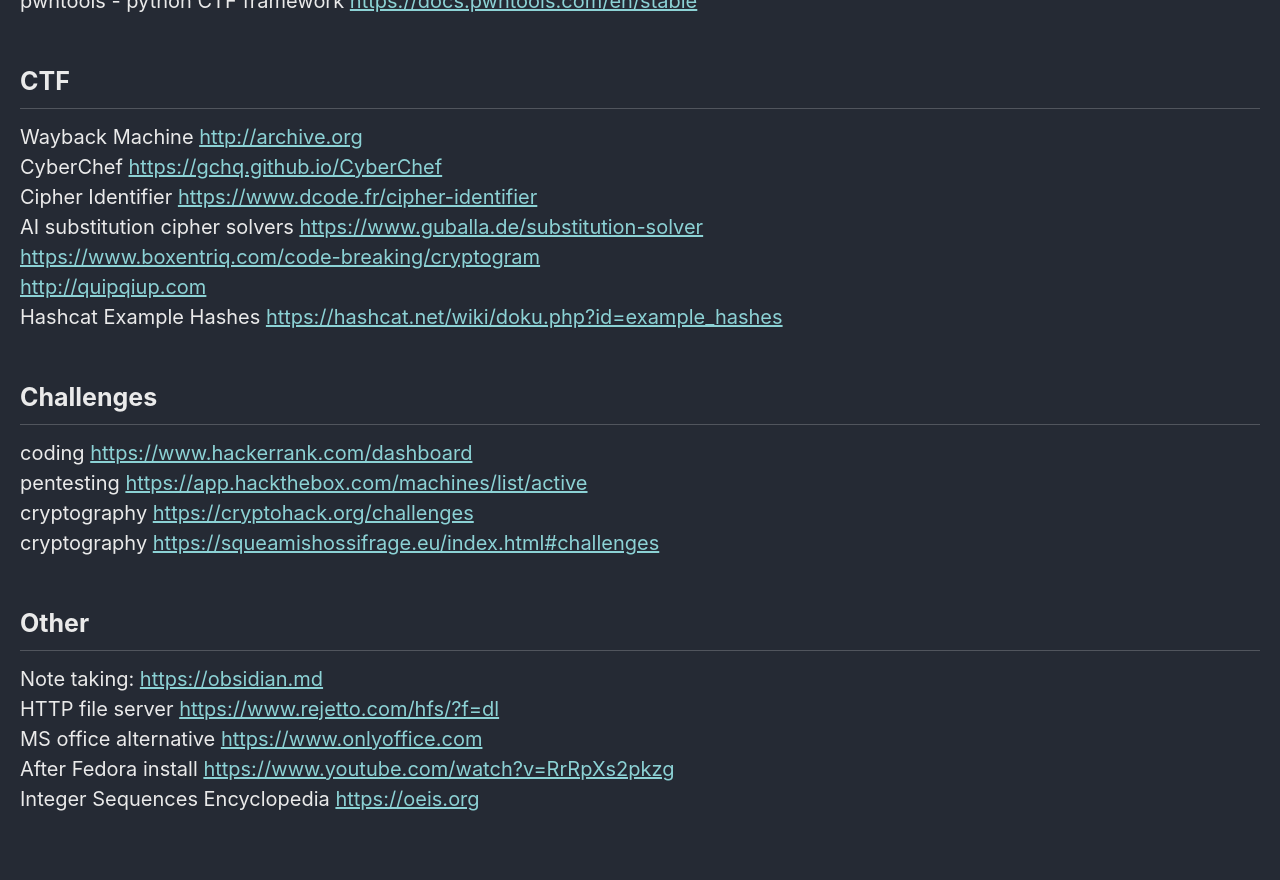
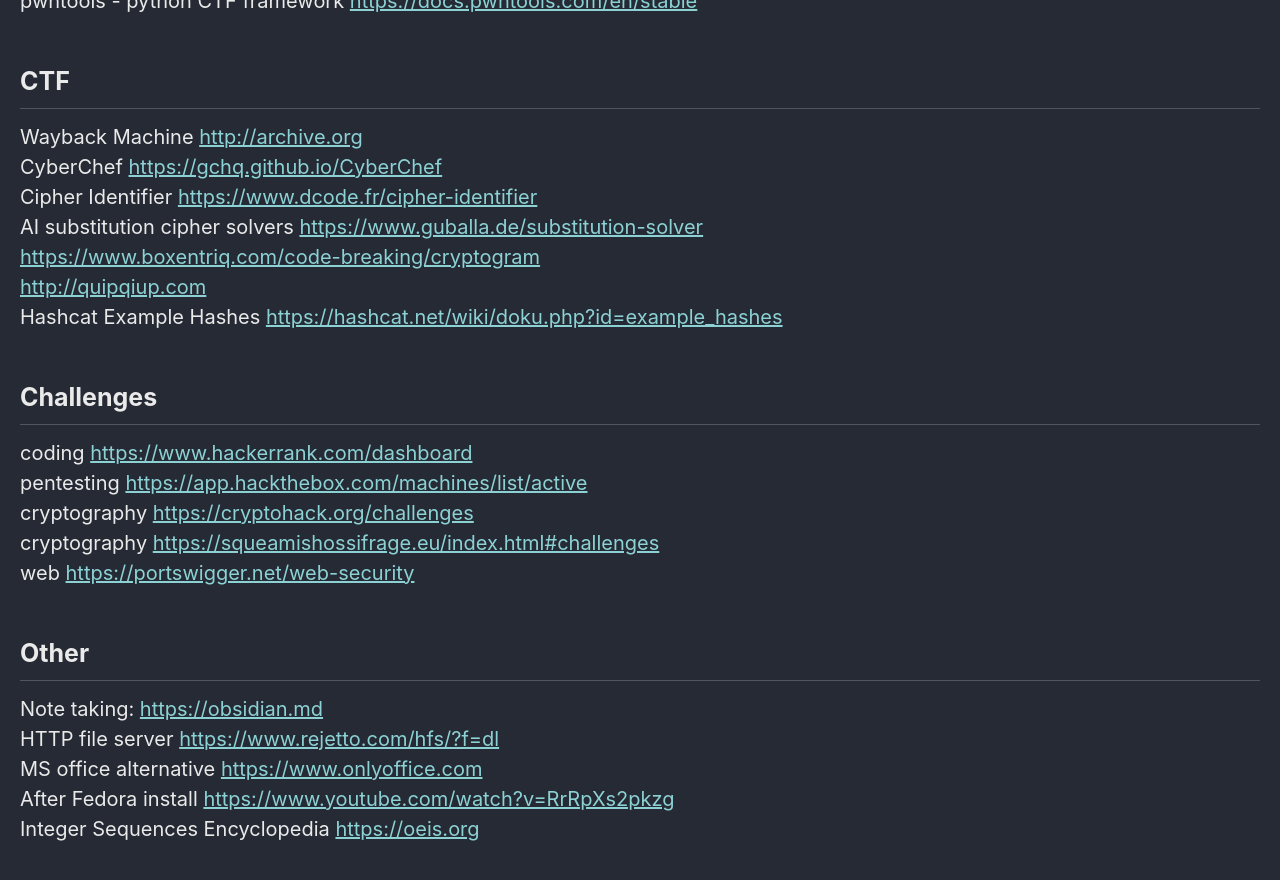
Before and after one commit to Connor-McCartney/Connor-McCartney.github.io, a Jekyll site: the page built from _pages/misc/resources.md, in a window 1280 px wide and 900 px high, scrolled down 614 px. Shown: the top 880 px of the window. Built offline with Jekyll 4.4.1, drawn with Linux system fonts in a browser that asks for light colours; cached includes are drawn as plain includes.

Commit message:
Update resources.md

```diff
--- a/_pages/misc/resources.md
+++ b/_pages/misc/resources.md
@@ -33,6 +33,7 @@ coding <https://www.hackerrank.com/dashboard> <br>
 pentesting <https://app.hackthebox.com/machines/list/active> <br>
 cryptography <https://cryptohack.org/challenges> <br>
 cryptography <https://squeamishossifrage.eu/index.html#challenges> <br>
+web <https://portswigger.net/web-security> <br>
 
 ## Other
 
```
